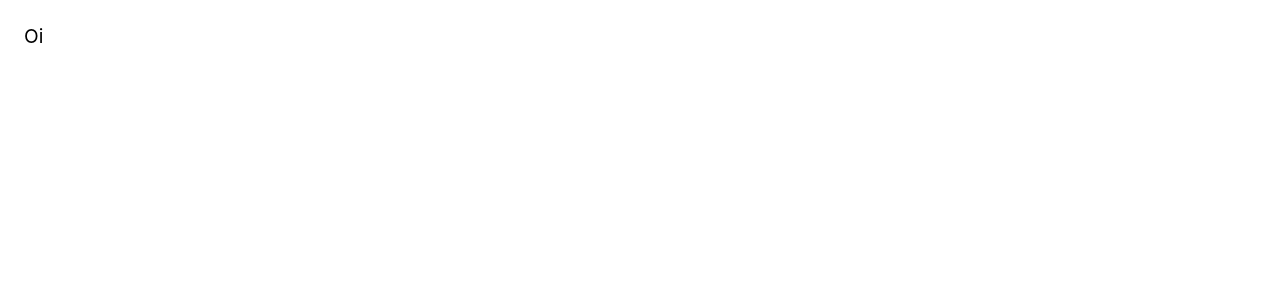
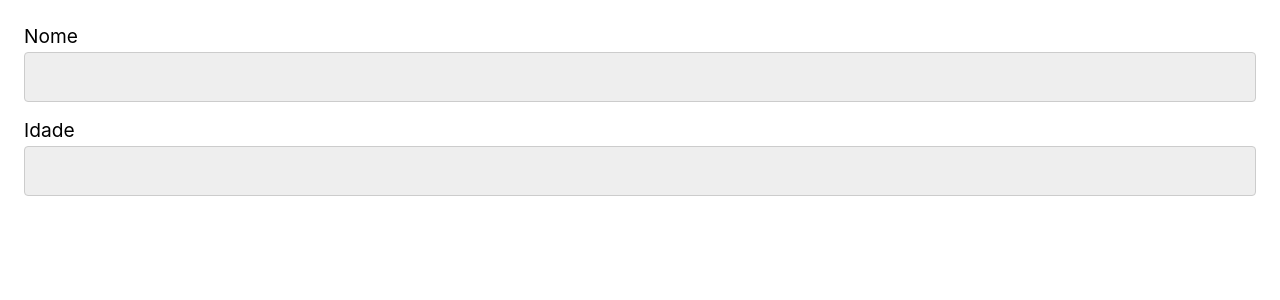
Before and after one commit to LuizBrazBR/TSX, a React (Vite) app: page / in a window 1280 px wide. Shown: the top 300 px of the page. Built offline with nearby package versions, Linux system fonts and the light colour scheme.

Commit message:
Exercício de TSX

```diff
--- a/src/App.tsx
+++ b/src/App.tsx
@@ -1,9 +1,11 @@
 import "./App.css";
+import Input from "./Components/Input";
 
 function App() {
   return (
     <>
-      <div>Oi</div>
+      <Input label={"Nome"} />
+      <Input label={"Idade"} type="number" />
     </>
   );
 }
--- /dev/null
+++ b/src/Components/Input.tsx
@@ -0,0 +1,16 @@
+import { type ComponentProps } from "react";
+
+type InputProps = ComponentProps<"input"> & {
+  label: string;
+};
+
+const Input = (InputProps: InputProps) => {
+  return (
+    <div style={{ marginBottom: "1rem" }}>
+      <label htmlFor={InputProps.label}>{InputProps.label}</label>
+      <input {...InputProps} id={InputProps.label} name={InputProps.label} />
+    </div>
+  );
+};
+
+export default Input;
```
